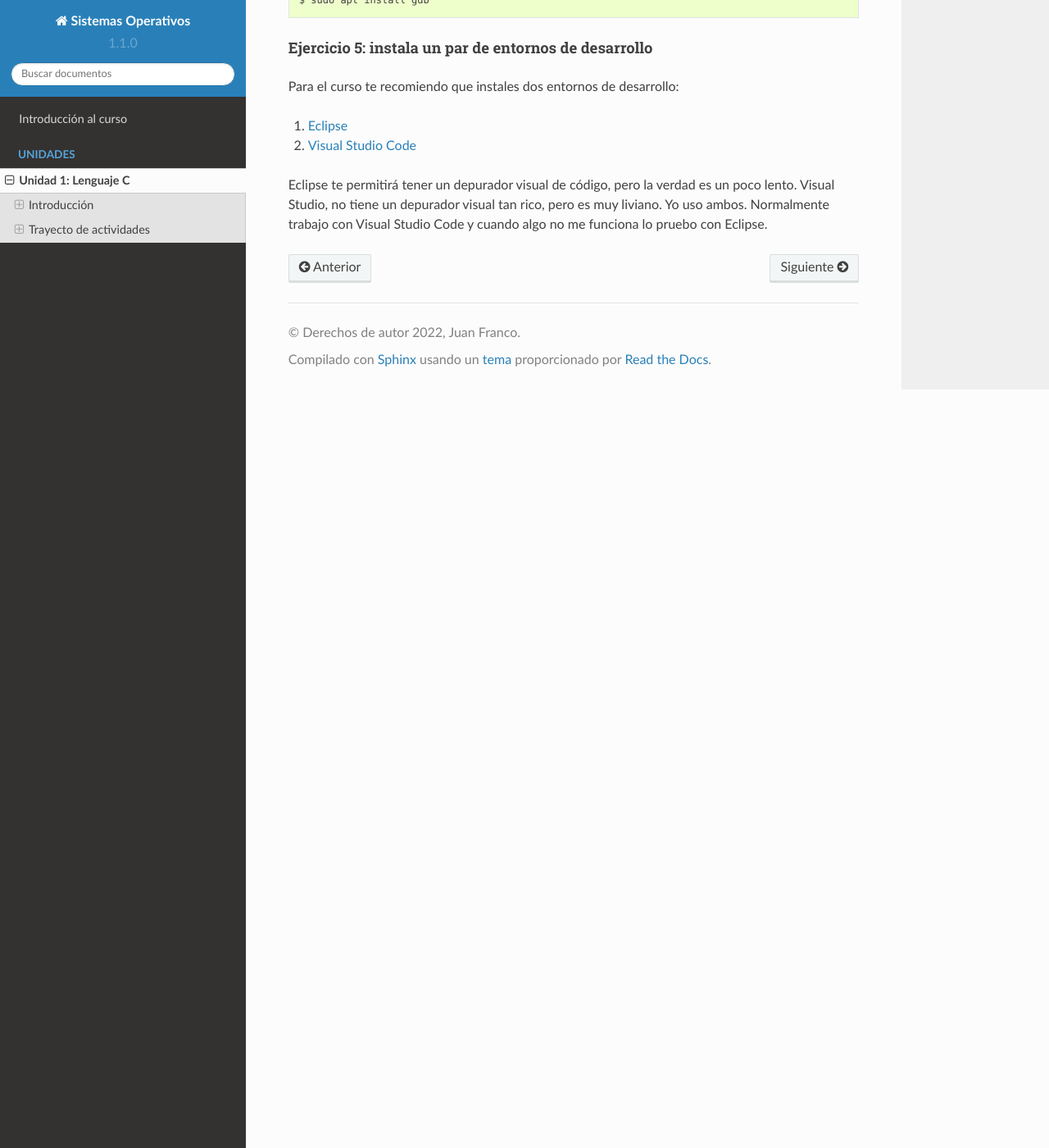
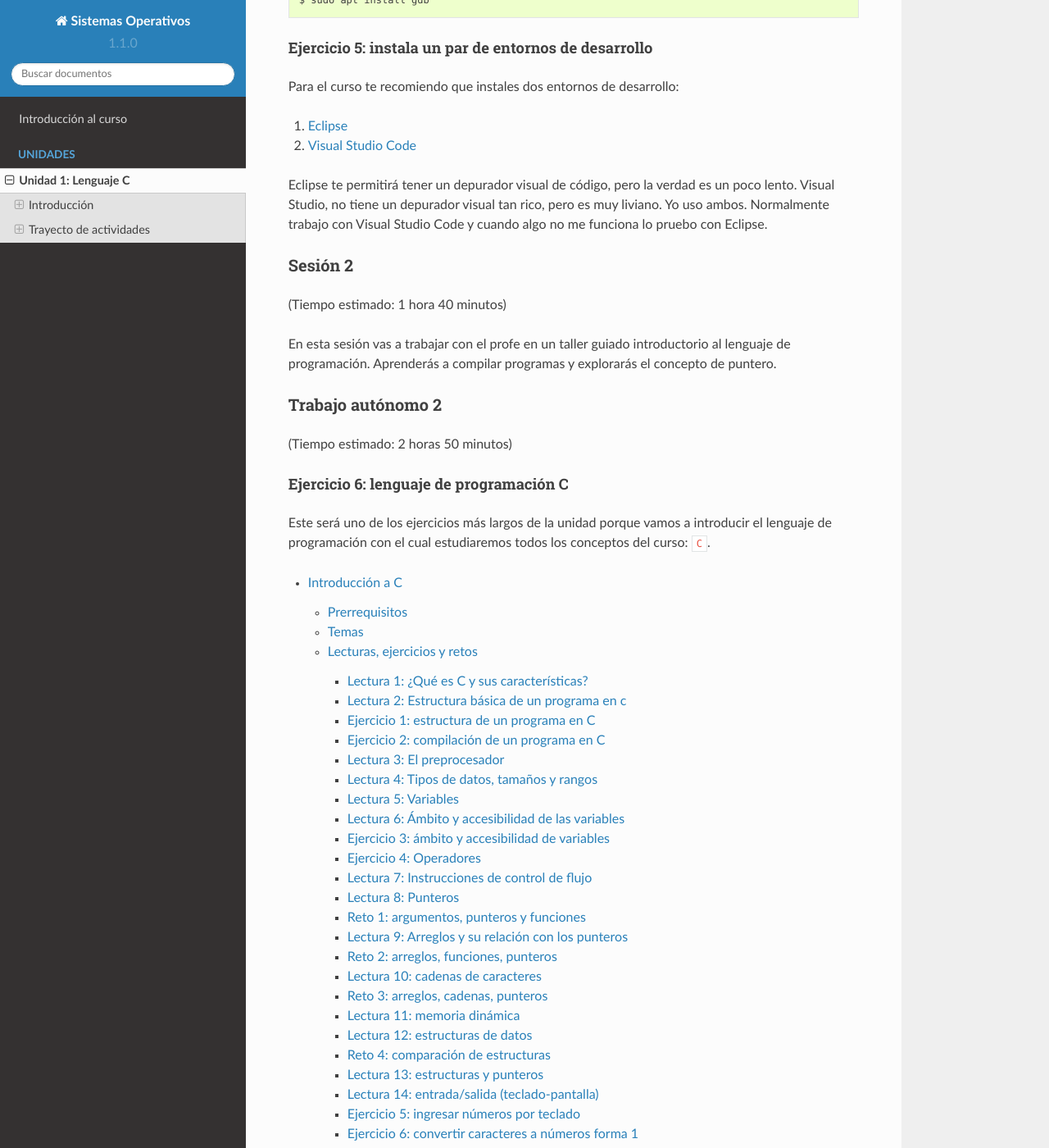
Before and after one commit to juanferfranco/sistemasoperativos, a Sphinx documentation site: the page built from docs/_unidad1/unidad1.rst, in a window 1280 px wide and 1400 px high, scrolled down 1964 px. Shown: the whole window at 82% size. Built offline with Sphinx 7.4.7 and the Read the Docs theme 2.0.0, drawn with Linux system fonts in a browser that asks for light colours; some of the changed text lies outside the part shown.

Commit message:
add sesiones 2,3

```diff
--- a/docs/_unidad1/unidad1.rst
+++ b/docs/_unidad1/unidad1.rst
@@ -36,7 +36,7 @@
 
 Trabajo autónomo 1
 *********************
-(Tiempo estima: 2 horas 50 minutos)
+(Tiempo estimado: 2 horas 50 minutos)
 
 Ejercicio 2: terminar y darle una segunda pasada a la sesión 1
 ^^^^^^^^^^^^^^^^^^^^^^^^^^^^^^^^^^^^^^^^^^^^^^^^^^^^^^^^^^^^^^^^^
@@ -109,6 +109,44 @@
 muy liviano. Yo uso ambos. Normalmente trabajo con Visual Studio Code y cuando
 algo no me funciona lo pruebo con Eclipse.
 
+Sesión 2
+*************
+(Tiempo estimado: 1 hora 40 minutos)
+
+En esta sesión vas a trabajar con el profe en un taller guiado
+introductorio al lenguaje de programación. Aprenderás a compilar programas y
+explorarás el concepto de puntero.
+
+
+Trabajo autónomo 2
+*********************
+(Tiempo estimado: 2 horas 50 minutos)
+
+Ejercicio 6: lenguaje de programación C
+^^^^^^^^^^^^^^^^^^^^^^^^^^^^^^^^^^^^^^^^
+
+Este será uno de los ejercicios más largos de la unidad porque vamos a introducir
+el lenguaje de programación con el cual estudiaremos todos los conceptos del curso: ``C``.
+
+.. toctree::
+    :maxdepth: 3
+
+    Introducción a C <./introC>
+
+Sesión 3
+*************
+(Tiempo estimado: 1 hora 40 minutos)
+
+En esta sesión vas a continuar trabajando con el ejercicio 6.
+
+
+Trabajo autónomo 3
+*********************
+(Tiempo estimado: 2 horas 50 minutos)
+
+Continuarás avanzando con el ejercicio 6.
+
+
 ..
   Ejercicio 4: línea de comandos
   ^^^^^^^^^^^^^^^^^^^^^^^^^^^^^^^^^^^^^^^^^^^^^^^^^^^^^^
```
Also changed, not shown: other parts of docs/_unidad1/unidad1.rst (+0 -9 lines).
